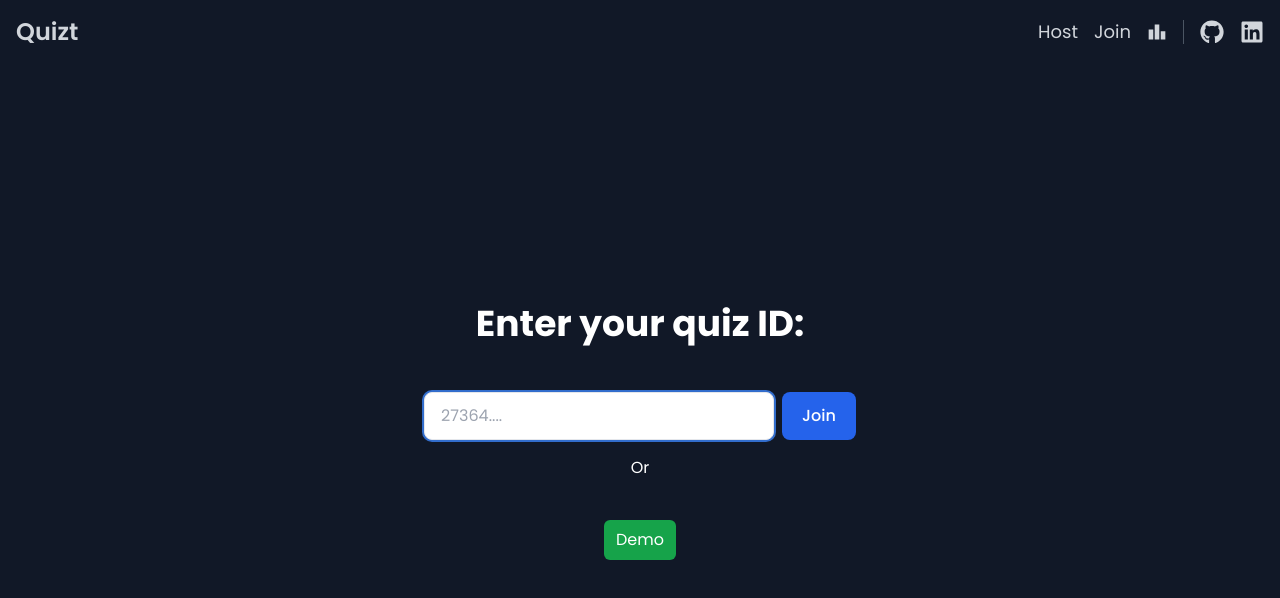
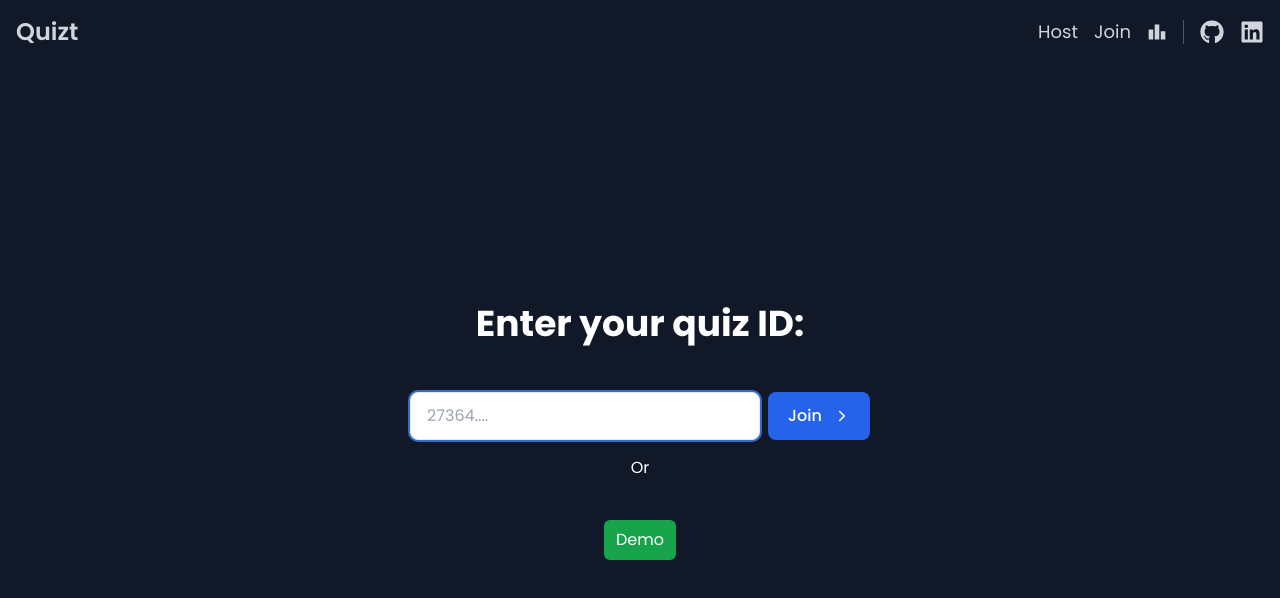
Before and after one commit to abdel-rahmanSalem/quizt, a React (Vite) app: page /quiz-id in a window 1280 px wide. Shown: the top 598 px of the page. Built offline with nearby package versions, Linux system fonts and the light colour scheme.

Commit message:
Make Button component reusable

```diff
--- a/src/components/Button.jsx
+++ b/src/components/Button.jsx
@@ -1,11 +1,12 @@
 import PropTypes from "prop-types";
+import { IoIosArrowForward } from "react-icons/io";
 
 function Button({ children, type, onClick }) {
   const primaryClasses = "bg-blue-600 hover:bg-blue-500 ";
   const secondaryClasses = "hover:bg-green-500 bg-green-600";
 
   const commonClasses =
-    "text-white font-medium font-bold py-2 px-3 md:py-3 md:px-5 rounded focus:outline-none focus:shadow-outline duration-300 transition-colors rounded-lg";
+    "flex items-center gap-3 text-white font-medium font-bold py-2 px-3 md:py-3 md:px-5 rounded focus:outline-none focus:shadow-outline duration-300 transition-colors rounded-lg";
 
   const buttonClasses = `${commonClasses} ${
     type === "primary" ? primaryClasses : secondaryClasses
@@ -14,6 +15,7 @@ function Button({ children, type, onClick }) {
   return (
     <button onClick={onClick} className={buttonClasses}>
       {children}
+      <IoIosArrowForward />
     </button>
   );
 }
--- a/src/pages/HomePage.jsx
+++ b/src/pages/HomePage.jsx
@@ -2,7 +2,6 @@ import { Link } from "react-router-dom";
 import Button from "../components/Button";
 import HeaderText from "../components/HeaderText";
 
-import { IoIosArrowForward } from "react-icons/io";
 // import ShowCard from "../components/ShowCard";
 // import { MdQuestionMark } from "react-icons/md";
 // import { TiInputChecked } from "react-icons/ti";
@@ -36,18 +35,10 @@ function Home() {
           </HeaderText>
           <div className="flex justify-between items-center gap-8">
             <Link to="/quiz-id">
-              <Button type="primary">
-                <span className="flex items-center gap-3">
-                  Join a Quiz <IoIosArrowForward />
-                </span>
-              </Button>
+              <Button type="primary">Join a Quiz</Button>
             </Link>
             <Link>
-              <Button type="secondary">
-                <span className="flex items-center gap-3">
-                  Host a Quiz <IoIosArrowForward />
-                </span>
-              </Button>
+              <Button type="secondary">Host a Quiz</Button>
             </Link>
           </div>
         </div>
```
